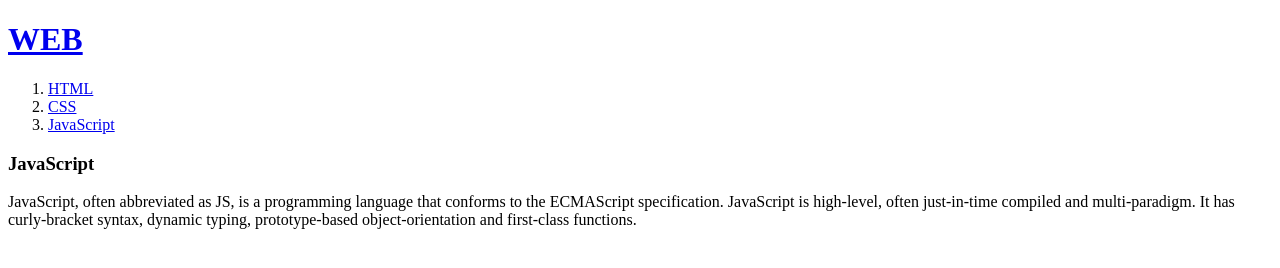
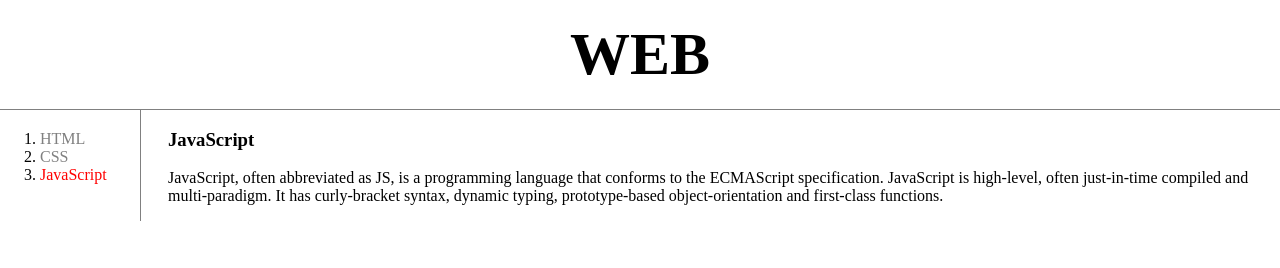
Before and after one commit to ahnbin00/web1, a plain HTML site: page 3.html in a window 1280 px wide. Drawn offline with Linux system fonts and the light colour scheme; a script that the page names is missing.

Commit message:
Add files via upload

```diff
--- a/3.html
+++ b/3.html
@@ -3,39 +3,58 @@
 <head>
   <title>WEB1 - JavaScript</title>
   <meta charset="utf-8">
+  <style>
+  #active {
+    color:red
+  }
+  #grid {
+    display: grid;
+    grid-template-columns: 148px 1fr;
+  }
+  #article {
+    padding-left: 20px;
+    padding-right: 20px;
+  }
+  .saw {
+    color:gray
+  }
+  body {
+    margin: 0;
+  }
+  a {
+    color:black;
+    text-decoration: none
+  }
+  h1 {
+    font-size:60px;
+    text-align: center;
+    border-bottom: gray solid 1px;
+    padding: 20px;
+    margin: 0;
+  }
+  ol {
+    border-right: 1px solid gray;
+    width: 100px;
+    margin:0;
+    padding-top: 20px;
+  }
+  </style>
 </head>
 <body>
   <h1><a href="index.html">WEB</a></h1>
+  <div id="grid">
     <ol>
-  <li><a href="1.html"">HTML</a></li>
-  <li><a href="2.html">CSS</a></li>
-  <li><a href="3.html">JavaScript</a></li>
+      <li><a href="1.html" class="saw">HTML</a></li>
+      <li><a href="2.html" class="saw">CSS</a></li>
+      <li><a href="3.html" class="saw" id="active">JavaScript</a></li>
     </ol>
+    <div id="article">
       <h3>JavaScript</h3>
       <p>JavaScript, often abbreviated as JS, is a programming language that conforms to the ECMAScript specification.
         JavaScript is high-level, often just-in-time compiled and multi-paradigm.
         It has curly-bracket syntax, dynamic typing, prototype-based object-orientation and first-class functions.
       </p>
-<p style="margin-top:45px;">
-  <div id="disqus_thread"></div>
-<script>
-    /**
-    *  RECOMMENDED CONFIGURATION VARIABLES: EDIT AND UNCOMMENT THE SECTION BELOW TO INSERT DYNAMIC VALUES FROM YOUR PLATFORM OR CMS.
-    *  LEARN WHY DEFINING THESE VARIABLES IS IMPORTANT: https://disqus.com/admin/universalcode/#configuration-variables    */
-    /*
-    var disqus_config = function () {
-    this.page.url = PAGE_URL;  // Replace PAGE_URL with your page's canonical URL variable
-    this.page.identifier = PAGE_IDENTIFIER; // Replace PAGE_IDENTIFIER with your page's unique identifier variable
-    };
-    */
-    (function() { // DON'T EDIT BELOW THIS LINE
-    var d = document, s = d.createElement('script');
-    s.src = 'https://web1-b86vkixmqe.disqus.com/embed.js';
-    s.setAttribute('data-timestamp', +new Date());
-    (d.head || d.body).appendChild(s);
-    })();
-</script>
-<noscript>Please enable JavaScript to view the <a href="https://disqus.com/?ref_noscript">comments powered by Disqus.</a></noscript>
-</p>
+    </div>
+  </div>
 </body>
 </html>
```
Also changed, not shown: 1.html (+43 -52 lines), 2.html (+37 -23 lines), index.html (+13 -0 lines). Lines whose indentation alone changed are shown as unchanged.
